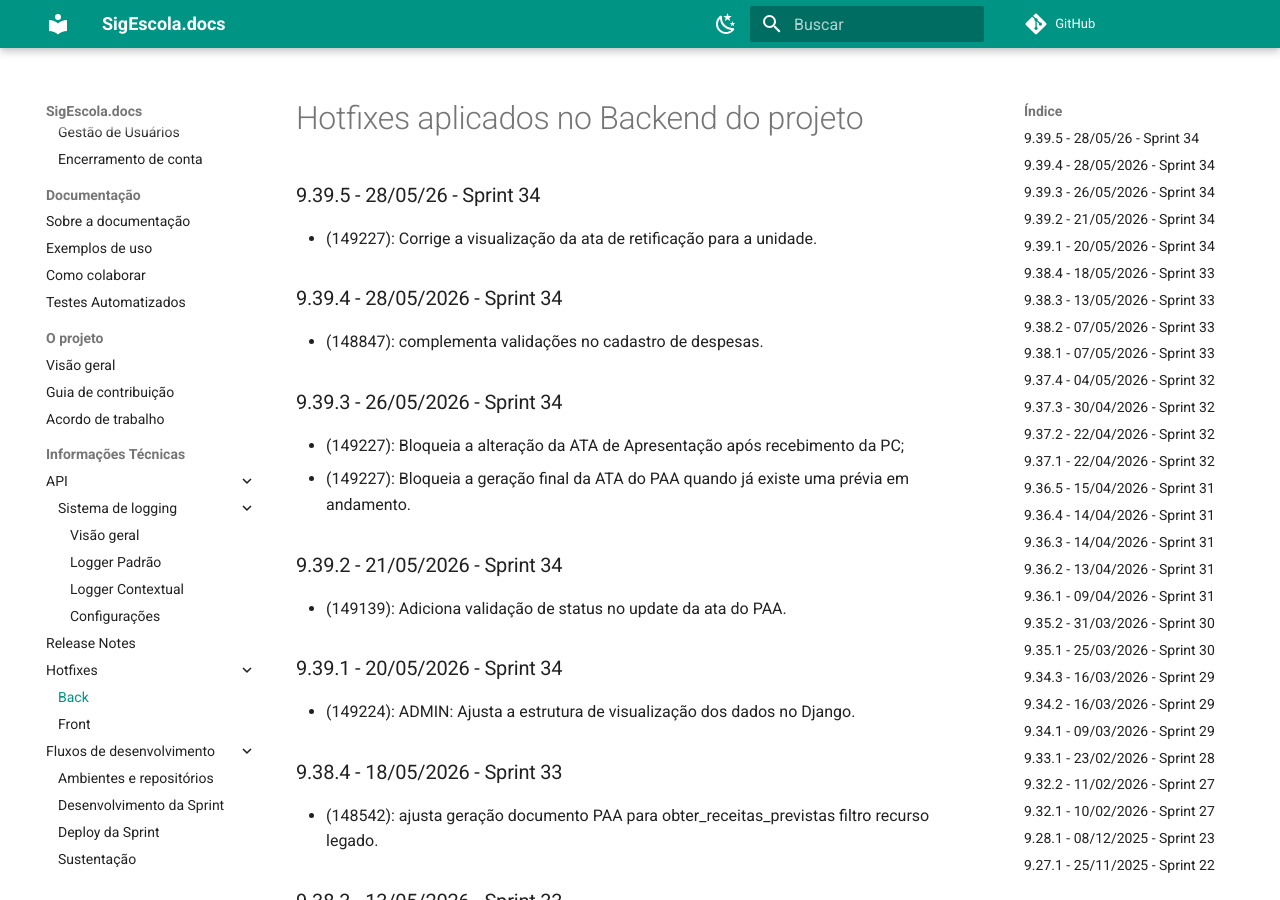
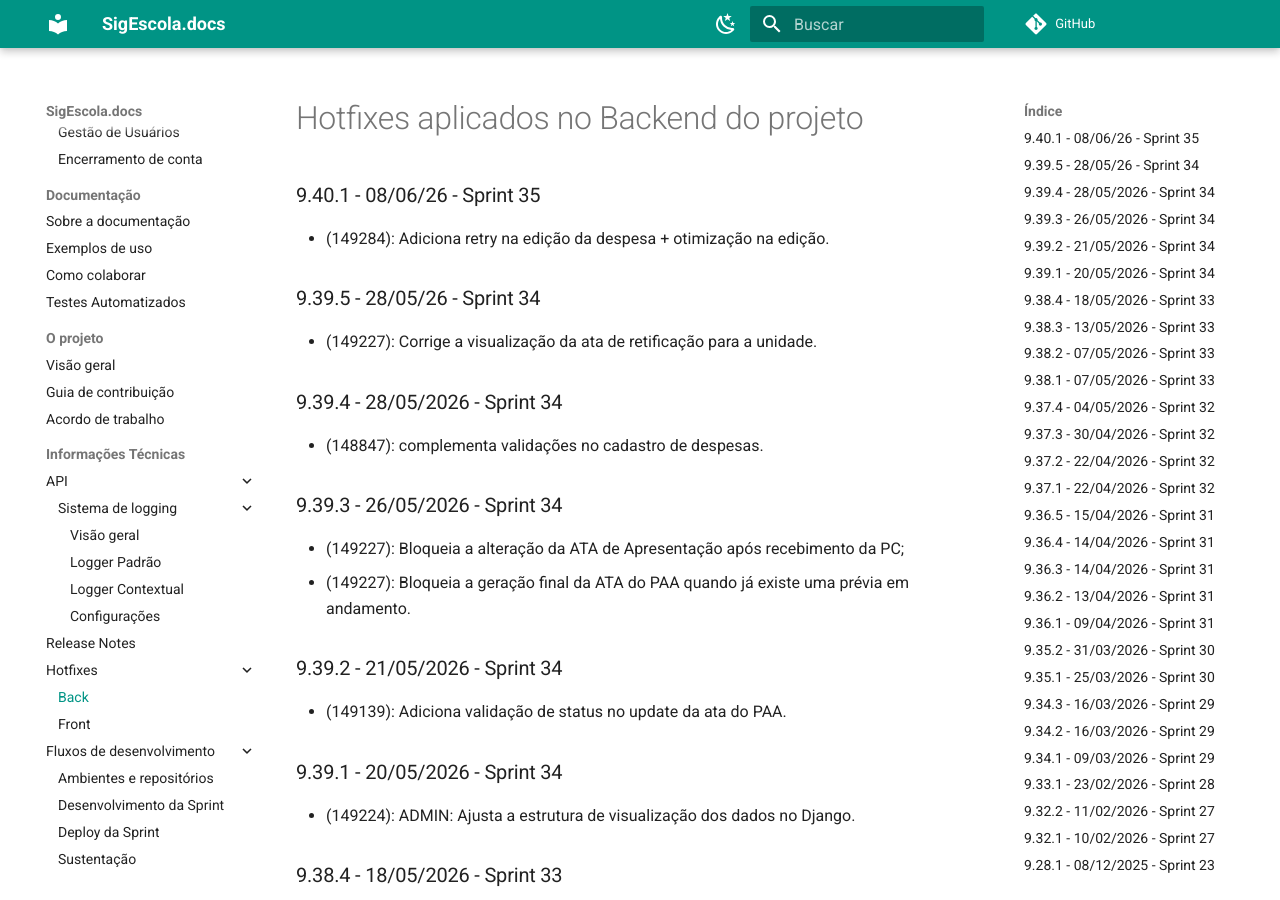
Before and after one commit to prefeiturasp/SME-PTRF-Docs, an MkDocs documentation site: the page built from docs/projeto/hotfixes_back.md, in a window 1280 px wide and 900 px high. Built offline with MkDocs 1.6.1 and Material for MkDocs 9.7.7, drawn with Linux system fonts in a browser that asks for light colours; comment, search, counter and statistics services are not loaded.

Commit message:
Add hotfix details for version 9.40.1

```diff
--- a/docs/projeto/hotfixes_back.md
+++ b/docs/projeto/hotfixes_back.md
@@ -1,4 +1,7 @@
 # Hotfixes aplicados no Backend do projeto
+
+### 9.40.1 - 08/06/26 - Sprint 35
+- (149284): Adiciona retry na edição da despesa + otimização na edição.
 
 ### 9.39.5 - 28/05/26 - Sprint 34
 - (149227): Corrige a visualização da ata de retificação para a unidade.
```
